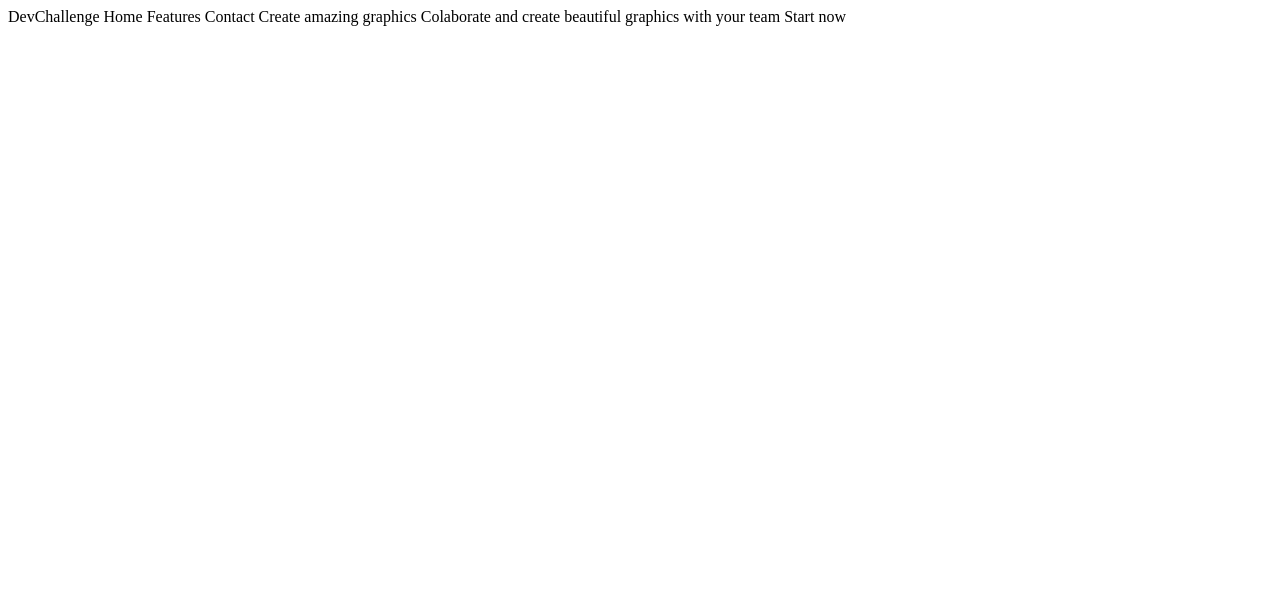
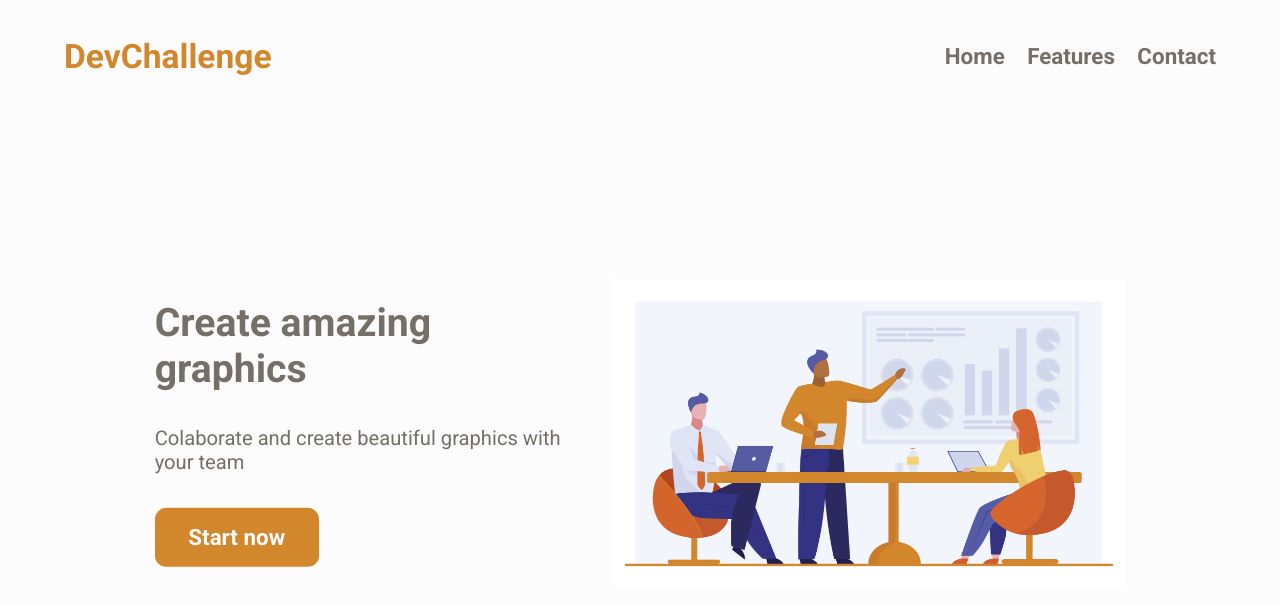
Before and after one commit to jonatanssouza/amazing-graph, a plain HTML site: page index.html in a window 1280 px wide. Drawn offline with Linux system fonts and the light colour scheme.

Commit message:
Completa html e css

```diff
--- a/index.html
+++ b/index.html
@@ -1,5 +1,74 @@
-DevChallenge
-Home Features Contact
-Create amazing graphics
-Colaborate and create beautiful graphics with your team
-Start now
+<!DOCTYPE html>
+<html lang="en">
+  <head>
+    <meta charset="UTF-8" />
+    <meta http-equiv="X-UA-Compatible" content="IE=edge" />
+    <meta name="viewport" content="width=device-width, initial-scale=1.0" />
+
+    <link rel="preconnect" href="https://fonts.googleapis.com" />
+    <link rel="preconnect" href="https://fonts.gstatic.com" crossorigin />
+    <link
+      href="https://fonts.googleapis.com/css2?family=Roboto:wght@400;700&display=swap"
+      rel="stylesheet"
+    />
+    <link rel="stylesheet" href="./styles/style.css" />
+    <title>Amazing-Graph</title>
+  </head>
+  <body>
+    <header class="header">
+      <div class="container">
+        <h2 class="logo">DevChallenge</h2>
+        <nav class="nav">
+          <i class="fas fa-bars icon-menu"></i>
+          <i class="fas fa-times icon-menu hidden"></i>
+          <ul class="menu hidden">
+            <li><a class="menu__link" href="#">Home</a></li>
+            <li><a class="menu__link" href="#">Features</a></li>
+            <li><a class="menu__link" href="#">Contact</a></li>
+          </ul>
+        </nav>
+      </div>
+      <!--container-->
+    </header>
+    <!--header-->
+
+    <main class="main">
+      <div class="container">
+        <img
+          class="image"
+          alt="Illustration of a person giving a presentation, for two people, that contains several graphics."
+          src="./assets/team.jpg"
+        />
+        <div class="content">
+          <h1 class="title">Create amazing graphics</h1>
+          <p class="text">
+            Colaborate and create beautiful graphics with your team
+          </p>
+          <a class="button" href="#" role="button">Start now</a>
+        </div>
+        <!--content-->
+      </div>
+      <!--container-->
+    </main>
+    <!--main-->
+    <script
+      src="https://kit.fontawesome.com/0624af2ac2.js"
+      crossorigin="anonymous"
+    ></script>
+    <script>
+      let icon = document.querySelectorAll(".icon-menu");
+      let menu = document.querySelector(".menu");
+      let close = document.querySelector(".fa-times");
+      let burger = document.querySelector(".fa-bars");
+
+      // show and hidden menu, close icon, burguer icon
+      icon.forEach(
+         el => el.addEventListener("click", function(){
+            menu.classList.toggle("hidden");
+            close.classList.toggle("hidden");
+            burger.classList.toggle("hidden");
+         })
+       );
+    </script>
+  </body>
+</html>
--- /dev/null
+++ b/styles/style.css
@@ -0,0 +1,236 @@
+* {
+   margin: 0;
+   padding: 0;
+   box-sizing: border-box;
+   font-family: 'Roboto', sans-serif;
+   text-decoration: none;
+   list-style: none;
+}
+
+:root {
+   font-size: 62.5%;
+   --orange: #D2872C;
+   --orange-h: hsl(33, 77%, 42%);
+   --gray: #766F68;
+   --white: #fcfcfc;
+}
+
+body {
+   width: 100%;
+   height: 100vh;
+   background: var(--white);
+   overflow: hidden;
+}
+
+.container {
+   width: 90%;
+   max-width: 1200px;
+   margin: 0 auto;
+}
+
+/* header */
+.header .container {
+   display: flex;
+   justify-content: space-between;
+   align-items: center;
+   height: 10rem;
+}
+
+.logo {
+   font-size: 3rem;
+   color: var(--orange);
+}
+
+/* menu */
+.icon-menu {
+   position: fixed;
+   right: 2rem;
+   top: 4rem;
+   z-index: 10;
+   font-size: 2.5rem;
+   cursor: pointer;
+   opacity: 1;
+   visibility: visible;
+   transform: rotate(-180deg);
+   transition: .4s ease all;
+}
+
+.icon-menu:hover {
+   color: var(--orange);
+}
+
+.icon-menu.hidden {
+   top: 0;
+   right: -200px;
+   transform: rotate(360deg);
+   transition: .4s ease all;
+}
+
+.menu {
+   width: 100%;
+   height: 100vh;
+   position: absolute;
+   right: 0;
+   top: 0;
+   display: flex;
+   flex-direction: column;
+   align-items: center;
+   justify-content: center;
+   gap: 5rem;
+   background: var(--white);
+   transition: .3s ease all;
+}
+
+.hidden {
+   transition: .3s ease all;
+   top: -500px;
+   right: -500px;
+   opacity: 0;
+   visibility: hidden;
+}
+
+.menu__link {
+   color: var(--gray);
+   font-weight: bold;
+   font-size: 3rem;
+   position: relative;
+   transition: color .3s;
+}
+
+.menu__link::after {
+   content: '';
+   width: 0;
+   height: .5rem;
+   background: var(--orange);
+   position: absolute;
+   left: 0;
+   bottom: -1rem;
+   transition: .3s;
+}
+
+.menu__link:hover {
+   color: var(--orange);
+}
+
+.menu__link:hover::after {
+   width: 100%;
+}
+
+/* main */
+.main {
+   margin-top: 3rem;
+   color: var(--gray);
+}
+
+.main .container {
+   display: flex;
+   flex-direction: column;
+   gap: 2rem;
+   align-items: center;
+}
+
+.image {
+   width: 90%;
+   pointer-events: none;
+}
+
+.content {
+   display: flex;
+   flex-direction: column;
+   align-items: center;
+   gap: 2rem;
+}
+
+.title {
+   font-size: 3.5rem;
+   text-align: center;
+}
+
+.text {
+   font-size: 1.8rem;
+   text-align: center;
+}
+
+.button {
+   display: inline-block;
+   background: var(--orange);
+   color: var(--white);
+   padding: 1.5rem 3rem;
+   border-radius: 1rem;
+   font-size: 2rem;
+   font-weight: bold;
+   transition: background .3s, color .3s;
+}
+
+.button:hover {
+   background: var(--orange-h);
+   color: #fff;
+}
+
+@media (min-width: 700px) {
+   .fas.icon-menu {
+      display: none;
+   }
+
+   .hidden {
+      visibility: visible;
+      opacity: 1;
+   }
+
+   .menu {
+      height: auto;
+      position: static;
+      flex-direction: row;
+      gap: 2rem;
+   }
+
+   .menu__link {
+      font-size: 2rem;
+   }
+
+   .image {
+      width: 70%;
+   }
+}
+
+@media (min-width: 900px) {
+   :root {
+      font-size: 70%;
+   }
+
+   .main {
+      width: 100%;
+      position: absolute;
+      top: 50%;
+      transform: translateY(-50%);
+   }
+
+   .main .container {
+      width: 80%;
+      flex-direction: row;
+      justify-content: space-evenly;
+      align-items: center;
+   }
+
+   .image {
+      order: 2;
+      width: 50%;
+   }
+
+   .content {
+      width: 40%;
+      flex-direction: column;
+      align-items: flex-start;
+      gap: 3rem;
+   }
+
+   .title, .text {
+      text-align: left;
+   }
+}
+
+@media (min-width: 1600px) {
+   :root {
+      font-size: 80%;
+   }
+}
```
